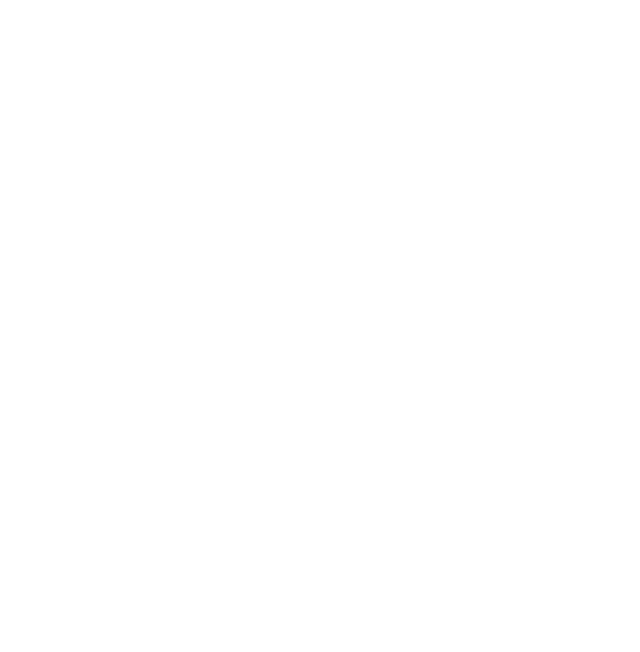
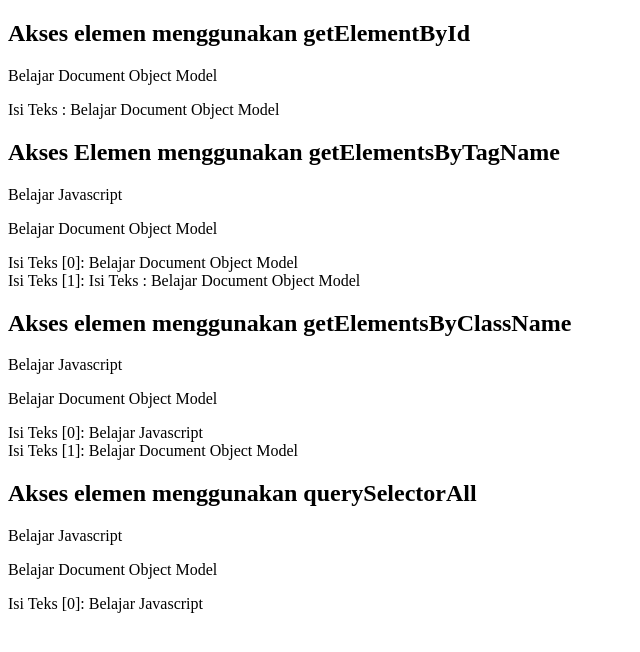
Before and after one commit to enzw/PBP, a plain HTML site: page materiSatu/findingHTMLElement.html in a window 1280 px wide. Shown: the whole page, without its empty margins (0-640 px from the left). Drawn offline with Linux system fonts and the light colour scheme.

Commit message:
update on findingHTMLElement.html

```diff
--- a/materiSatu/findingHTMLElement.html
+++ b/materiSatu/findingHTMLElement.html
@@ -6,10 +6,51 @@
     <title>Finding HTML Element</title>
 </head>
 <body>
-
+    <!-- By ID -->
+    <h2>Akses elemen menggunakan getElementById</h2>
+    <p id="content">Belajar Document Object Model</p>
+    <p id="demo1"></p>
 
     <script>
+        const elById = document.getElementById("content");
+        document.getElementById("demo1").innerHTML = "Isi Teks : " + elById.innerHTML;
+    </script>
 
+    <!-- By Tag -->
+    <h2>Akses Elemen menggunakan getElementsByTagName</h2>
+    <p>Belajar Javascript</p>
+    <p>Belajar Document Object Model</p>
+    <p id="demo2"></p>
+
+    <script>
+        const elByTag = document.getElementsByTagName("p");
+        document.getElementById("demo2").innerHTML =
+            "Isi Teks [0]: " + elByTag[0].innerHTML + "<br>" +
+            "Isi Teks [1]: " + elByTag[1].innerHTML;
+    </script>
+
+    <!-- By Class Name -->
+    <h2>Akses elemen menggunakan getElementsByClassName</h2>
+    <p class="content">Belajar Javascript</p>
+    <p class="content">Belajar Document Object Model</p>
+    <p id="demo3"></p>
+
+    <script>
+        const elByClass = document.getElementsByClassName("content");
+        document.getElementById("demo3").innerHTML =
+            "Isi Teks [0]: " + elByClass[0].innerHTML + "<br>" +
+            "Isi Teks [1]: " + elByClass[1].innerHTML;
+    </script>
+
+    <!-- By CSS Selector -->
+    <h2>Akses elemen menggunakan querySelectorAll</h2>
+    <p class="content">Belajar Javascript</p>
+    <p class="content">Belajar Document Object Model</p>
+    <p id="demo4"></p>
+
+    <script>
+        const elBySelector = document.querySelectorAll("p.content");
+        document.getElementById("demo4").innerHTML = "Isi Teks [0]: " + elBySelector[0].innerHTML;
     </script>
 </body>
 </html>
```
